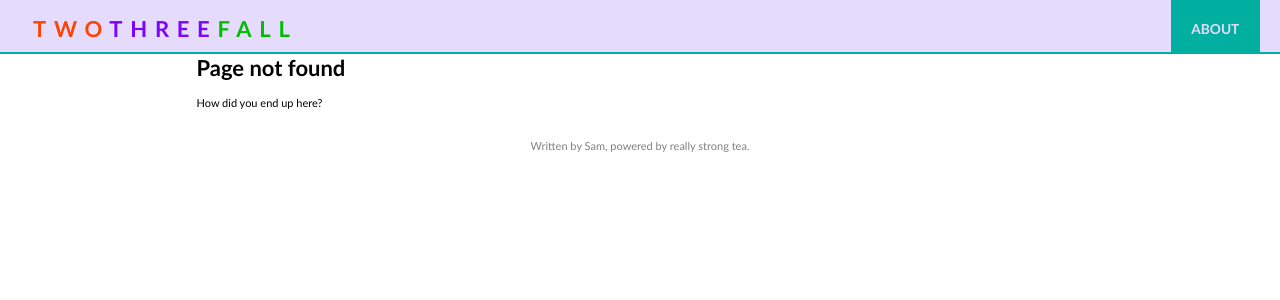
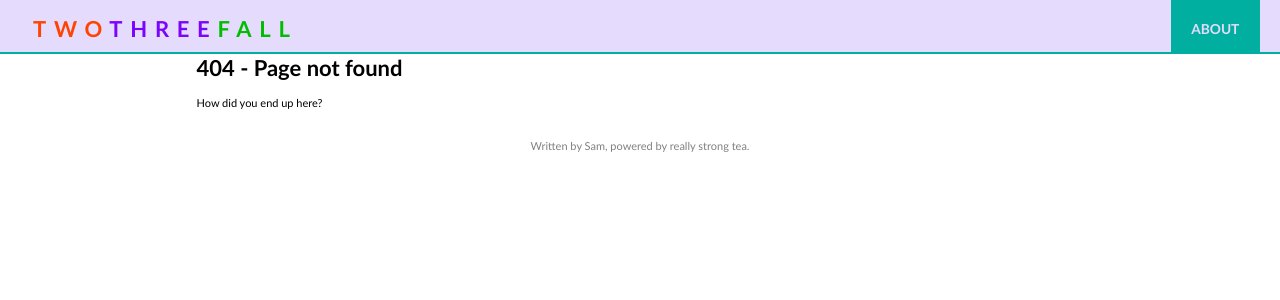
Before and after one commit to sjcorbett/twothreefall.co.uk, a Django app: template templates/404.html in a window 1280 px wide. Shown: the top 300 px of the page. Run offline with Django 3.2, Linux system fonts and the light colour scheme; the template is opened without the code that fills it, so the values that code supplies are empty; parts of the project's set-up code (start-up, migrations or seed data) failed here and were passed over; some libraries are stand-ins or nearby versions.

Commit message:
404 in 404 template!

```diff
--- a/templates/404.html
+++ b/templates/404.html
@@ -3,7 +3,7 @@
 
 {% block body %}
         <div id="allcontent">
-            <h1>Page not found</h1>
+            <h1>404 - Page not found</h1>
             <p>How did you end up here?</p>
         </div>
 
```
